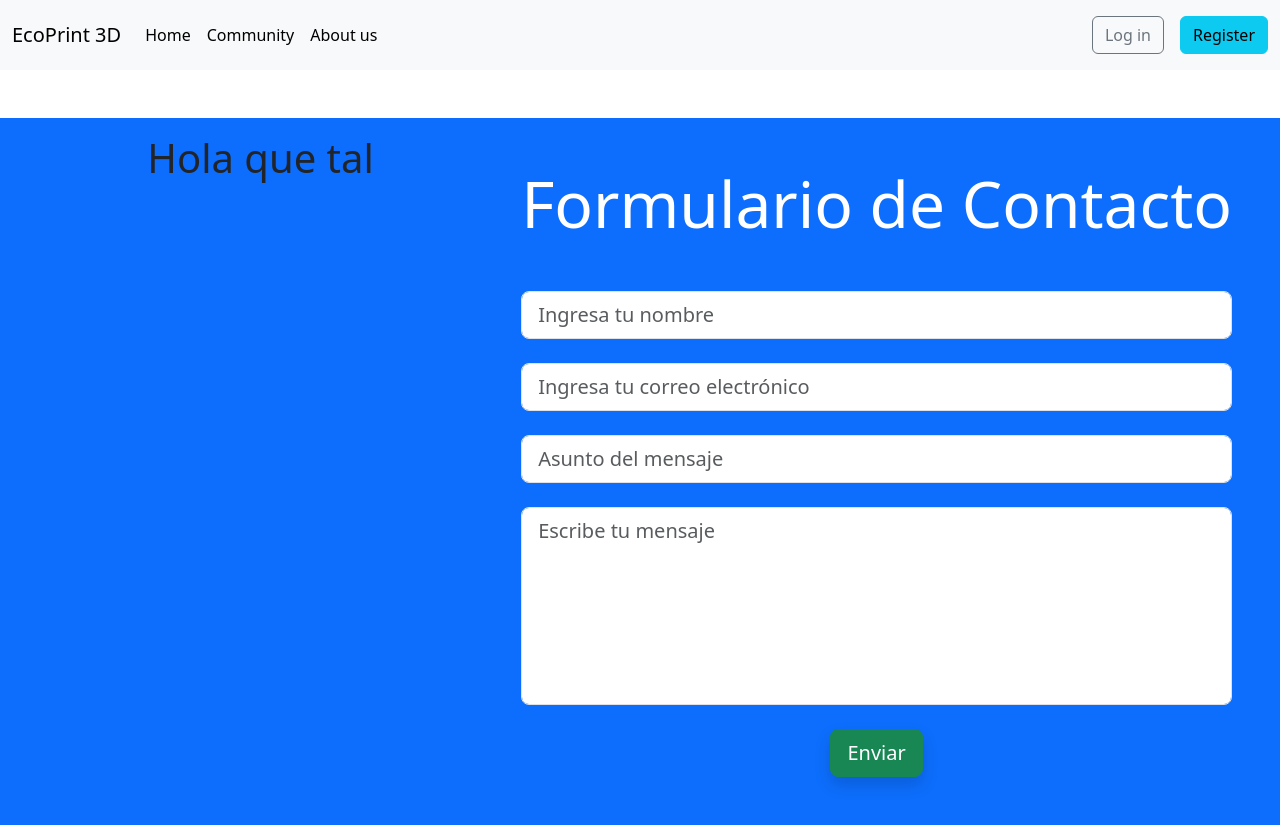
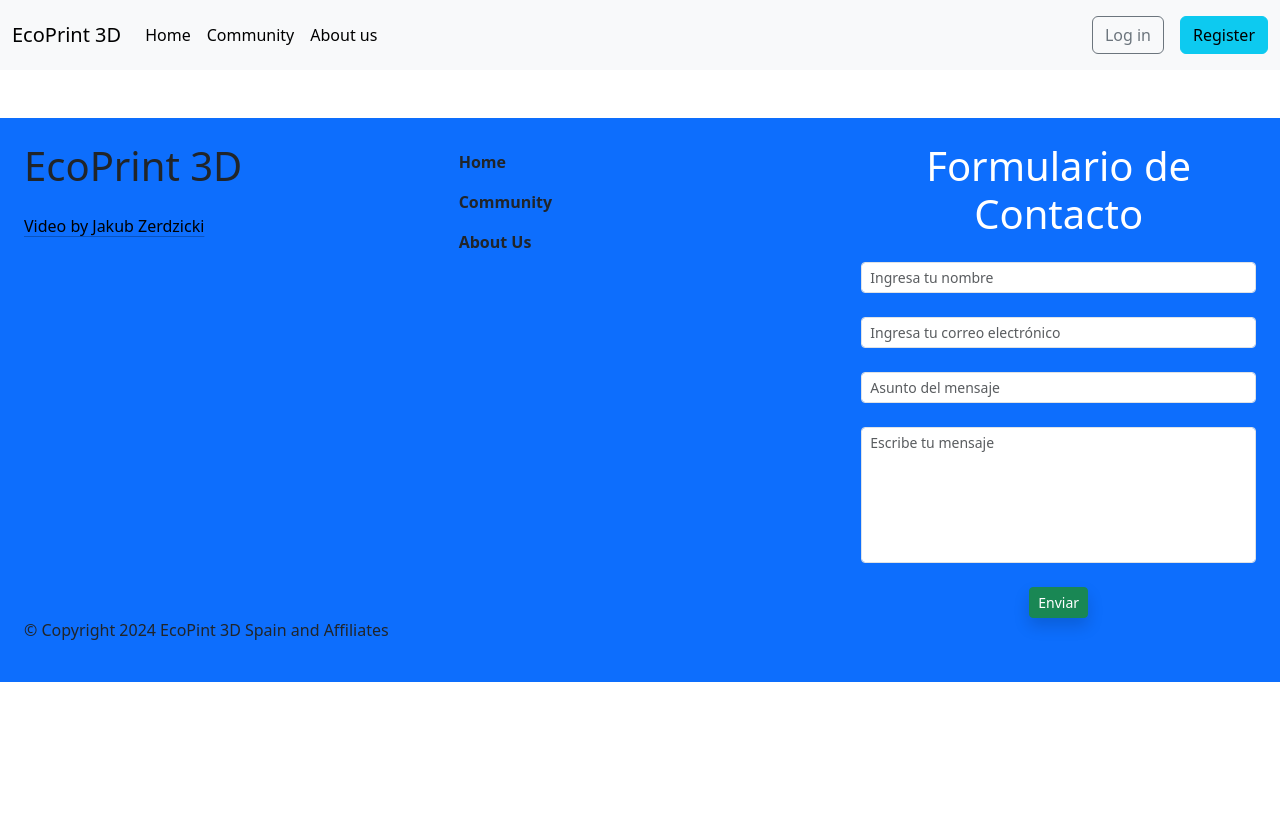
Before and after one commit to DavidCascales/ProyectoDIW2, a plain HTML site: page index.html in a window 1280 px wide. After the commit the page ends 800 px from the top, so only its background shows below. Drawn offline with nearby package versions, Linux system fonts and the light colour scheme.

Commit message:
Reestructurar el formulario de contacto y mejorar el diseño de la página principal

```diff
--- a/index.html
+++ b/index.html
@@ -45,46 +45,69 @@
     <footer>
 
 
-
-    <div class=" mt-5 bg-primary d-flex">
-      <div class="ms-auto mt-3">
-        <h1>Hola que tal</h1>
+      <div class=" mt-5 bg-primary p-4">
+        <div class="row">
+          <!-- Primera columna -->
+          <div class="col-md-4 d-flex flex-column ">
+            <h1 class="mb-4" >EcoPrint 3D</h1>
+            <div class="w-100">
+              <p>
+                <a href="https://www.pexels.com/video/3d-printer-24818289/"
+                   class="link-body-emphasis link-offset-2 link-underline-opacity-25 link-underline-opacity-75-hover">
+                  Video by Jakub Zerdzicki
+                </a>
+              </p>
+            </div>
           </div>
 
-      <div class="ms-auto m-5 ">
-        <h2 class="text-center mb-5 text-white display-3">Formulario de Contacto</h2>
+          <!-- Segunda columna -->
+          <div class="col-md-4">
+            <nav class="nav flex-column ">
+              <a class="nav-link active text-dark fw-bold" aria-current="page" href="./index.html">Home</a>
+              <a class="nav-link text-dark fw-bold" href="./community.html">Community</a>
+              <a class="nav-link text-dark fw-bold" href="./about.html">About Us</a>
+            </nav>
+          </div>
 
+
+          <!-- Tercera columna -->
+          <div class="col-md-4">
+            <h2 class="text-center text-white display-6 mb-4">Formulario de Contacto</h2>
             <form>
               <!-- Campo de Nombre -->
               <div class="mb-4">
-            <input type="text" class="form-control form-control-lg" id="name" placeholder="Ingresa tu nombre" required>
+                <input type="text" class="form-control form-control-sm" id="name" placeholder="Ingresa tu nombre" required>
               </div>
 
               <!-- Campo de Correo Electrónico -->
               <div class="mb-4">
-            <input type="email" class="form-control form-control-lg" id="email" placeholder="Ingresa tu correo electrónico" required>
+                <input type="email" class="form-control form-control-sm" id="email" placeholder="Ingresa tu correo electrónico" required>
               </div>
 
               <!-- Campo de Asunto -->
               <div class="mb-4">
-            <input type="text" class="form-control form-control-lg" id="subject" placeholder="Asunto del mensaje" required>
+                <input type="text" class="form-control form-control-sm" id="subject" placeholder="Asunto del mensaje" required>
               </div>
 
               <!-- Campo de Mensaje -->
               <div class="mb-4">
-            <textarea class="form-control form-control-lg" id="message" rows="6" placeholder="Escribe tu mensaje" required style="resize: none;"></textarea>
+                <textarea class="form-control form-control-sm" id="message" rows="6" placeholder="Escribe tu mensaje" required style="resize: none;"></textarea>
               </div>
 
               <!-- Botón de Enviar -->
               <div class="text-center">
-            <button type="submit" class="btn btn-success btn-lg shadow">Enviar</button>
-
+                <button type="submit" class="btn btn-success btn-sm shadow">Enviar</button>
               </div>
             </form>
           </div>
+        </div>
 
+        <div class="row">
+          <p>© Copyright 2024 EcoPint 3D Spain and Affiliates</p>
         </div>
-        <!-- Añadir codigo del footer -->
+      </div>
+
+
     </footer>
     <script
       src="https://cdn.jsdelivr.net/npm/bootstrap@5.3.3/dist/js/bootstrap.bundle.min.js"
```
Lines whose indentation alone changed are shown as unchanged.
